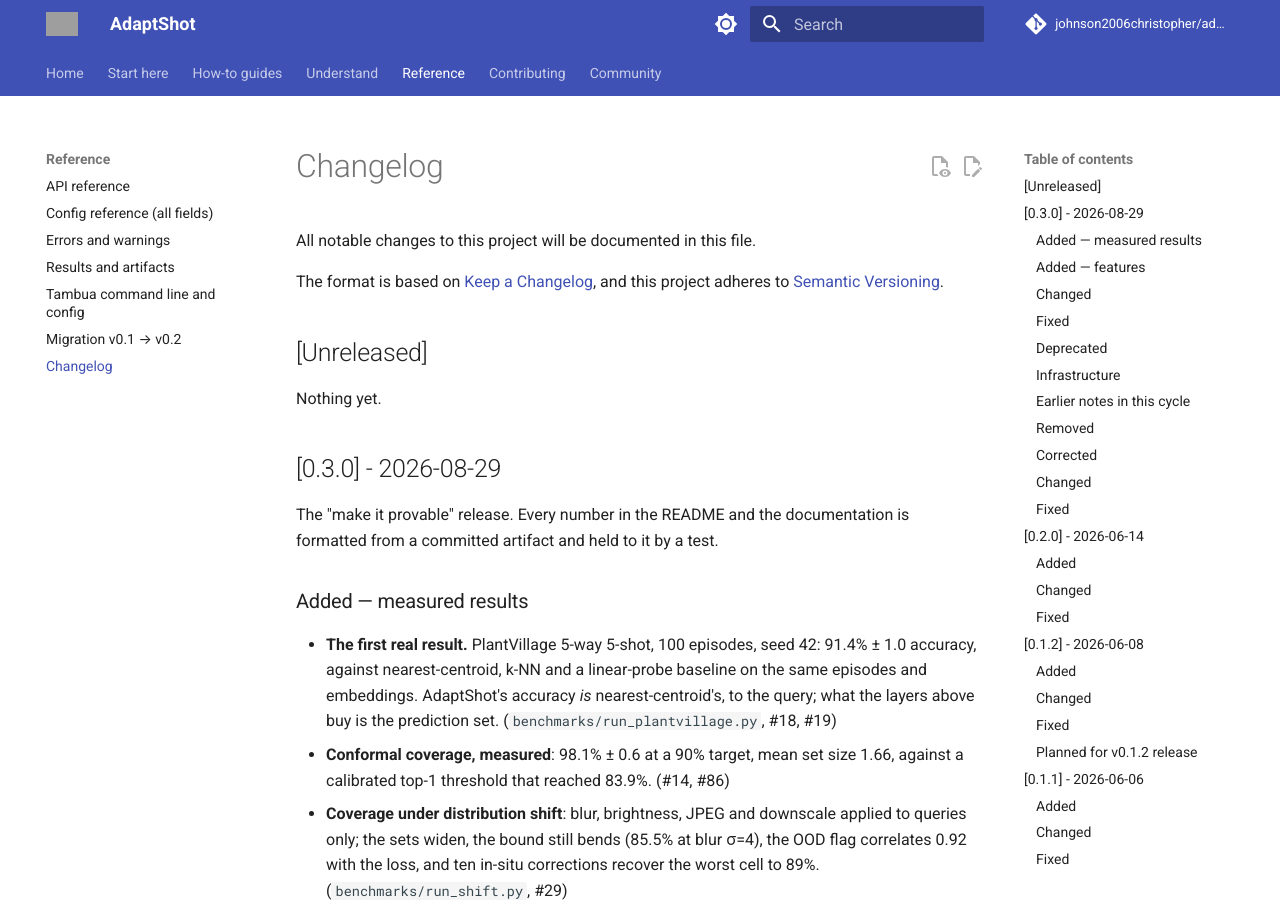
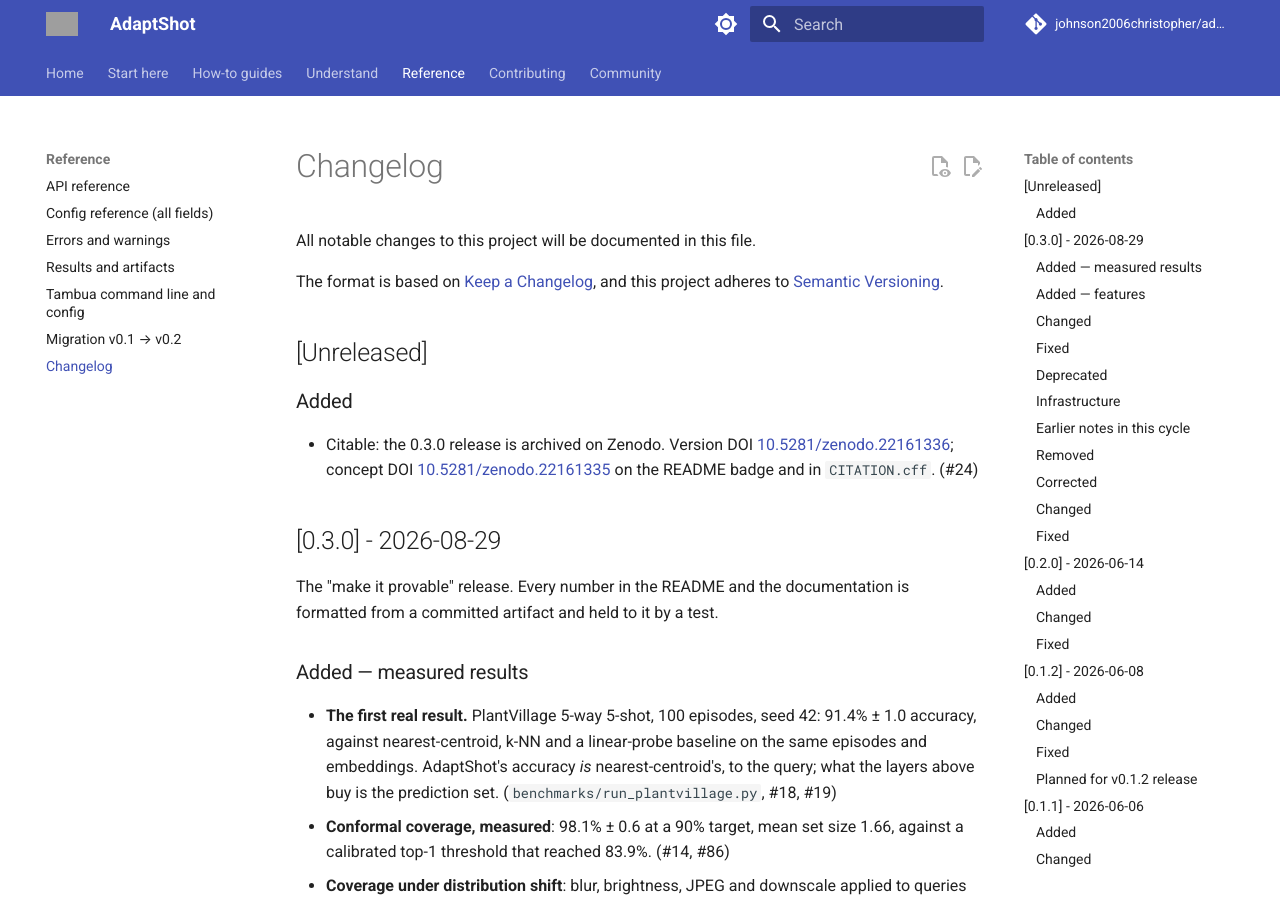
Before and after one commit to johnson2006christopher/adaptshot, an MkDocs documentation site: the page built from docs/reference/changelog.md, in a window 1280 px wide and 900 px high. Built offline with MkDocs 1.6.1 and Material for MkDocs 9.7.7, drawn with Linux system fonts in a browser that asks for light colours; comment, search, counter and statistics services are not loaded; grey boxes are pictures that could not be loaded.

Commit message:
docs: changelog copy follows the root changelog

```diff
--- a/docs/reference/changelog.md
+++ b/docs/reference/changelog.md
@@ -7,7 +7,11 @@ and this project adheres to [Semantic Versioning](https://semver.org/spec/v2.0.0
 
 ## [Unreleased]
 
-Nothing yet.
+### Added
+- Citable: the 0.3.0 release is archived on Zenodo. Version DOI
+  [10.5281/zenodo.22161336](https://doi.org/10.5281/zenodo.22161336); concept DOI
+  [10.5281/zenodo.22161335](https://doi.org/10.5281/zenodo.22161335) on the README badge and in
+  `CITATION.cff`. (#24)
 
 ## [0.3.0] - 2026-08-29
 
```
